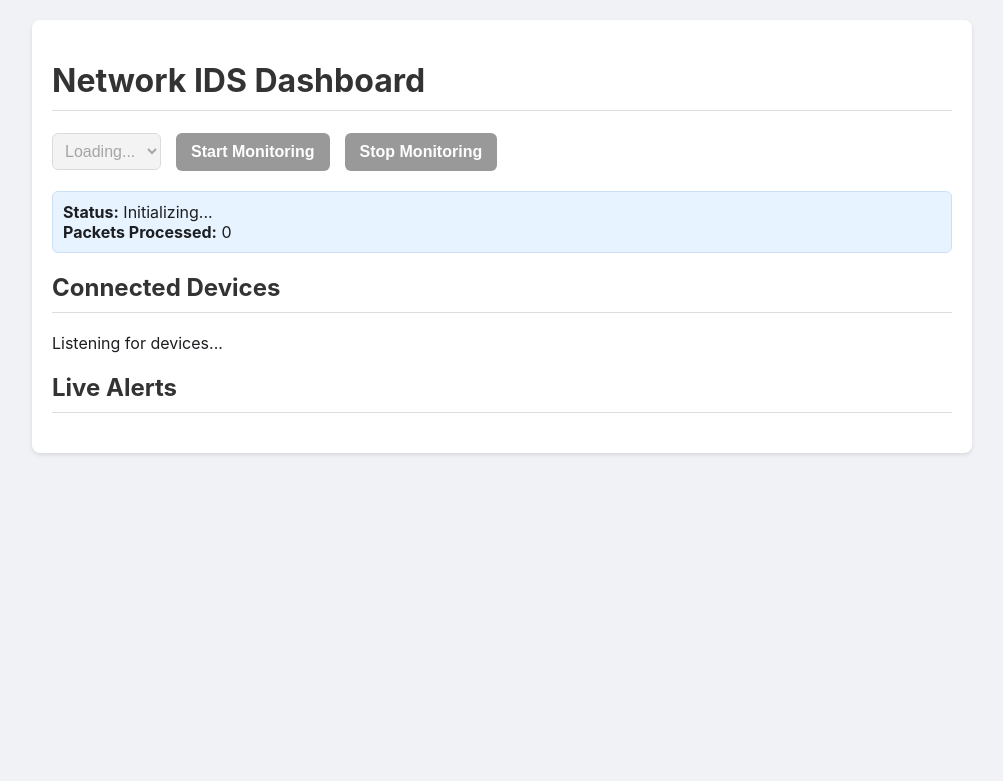
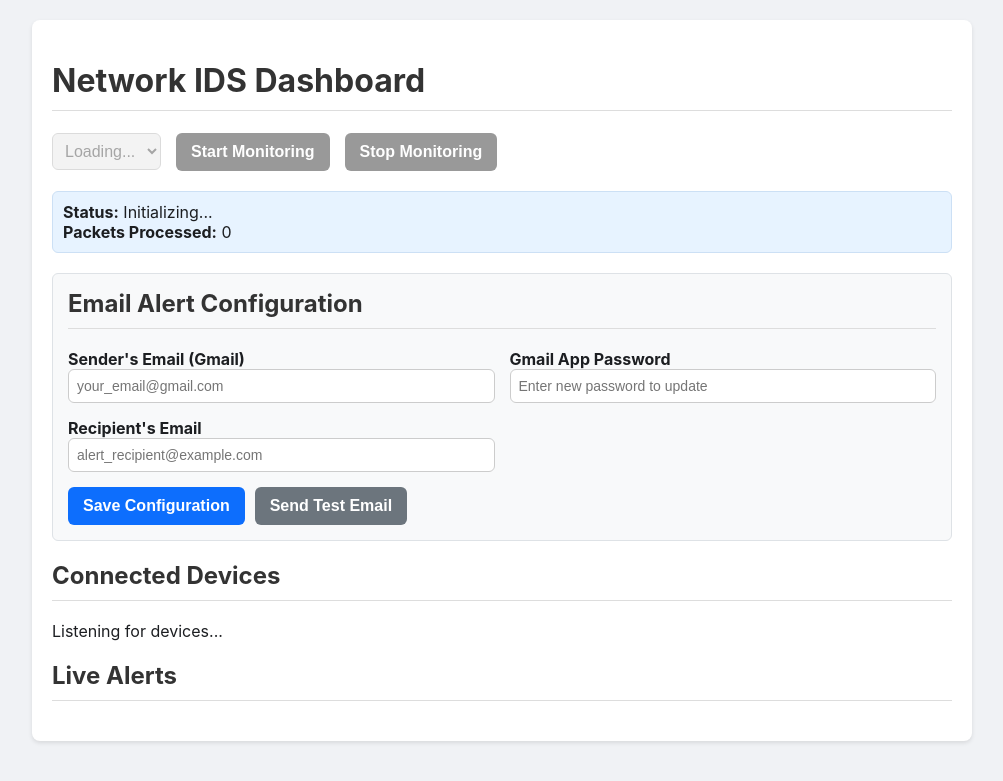
Before and after one commit to yjw2807/IoT-IDS-With-Deep-Learning, a Flask app: page / in a window 1280 px wide. Shown: the top 781 px of the page, without its empty margins (138-1141 px from the left). Run offline with Flask 3, Linux system fonts and the light colour scheme; parts of the project's set-up code (start-up, migrations or seed data) failed here and were passed over; some libraries are stand-ins or nearby versions.

Commit message:
Add files via upload

```diff
--- a/Final FYP/templates/index.html
+++ b/Final FYP/templates/index.html
@@ -15,6 +15,14 @@
         #stopButton { background-color: #fa3e3e; }
         #startButton:disabled, #stopButton:disabled { background-color: #999; cursor: not-allowed; }
         .status { margin-top: 20px; padding: 10px; border-radius: 6px; background-color: #e7f3ff; border: 1px solid #cce0f5; }
+        .email-config { margin-top: 20px; padding: 15px; border-radius: 6px; background-color: #f8f9fa; border: 1px solid #dee2e6; }
+        .email-config h2 { margin-top: 0; }
+        .email-config-grid { display: grid; grid-template-columns: 1fr 1fr; gap: 15px; }
+        .email-config-grid label { font-weight: bold; }
+        .email-config-grid input { width: 100%; padding: 8px; font-size: 14px; border-radius: 6px; border: 1px solid #ccc; box-sizing: border-box; }
+        #saveEmailConfigButton { background-color: #0d6efd; }
+        #sendTestEmailButton { background-color: #6c757d; }
+        .email-buttons { display: flex; gap: 10px; grid-column: span 2; }
         #log-container, #hotspot-clients-container { margin-top: 20px; }
         .log-entry, .client-entry { padding: 10px; border-radius: 6px; margin-bottom: 10px; font-family: "Courier New", Courier, monospace; word-wrap: break-word; }
         .log-entry.normal { background-color: #e6f7ec; border: 1px solid #b7e4c7; }
@@ -37,6 +45,28 @@
         <div class="status">
             <strong>Status:</strong> <span id="statusText">Initializing...</span><br>
             <strong>Packets Processed:</strong> <span id="packetCount">0</span>
+        </div>
+
+        <div class="email-config">
+            <h2>Email Alert Configuration</h2>
+            <div class="email-config-grid">
+                <div>
+                    <label for="senderEmail">Sender's Email (Gmail)</label>
+                    <input type="email" id="senderEmail" placeholder="your_email@gmail.com">
+                </div>
+                <div>
+                    <label for="senderPassword">Gmail App Password</label>
+                    <input type="password" id="senderPassword" placeholder="Enter new password to update">
+                </div>
+                <div>
+                    <label for="recipientEmail">Recipient's Email</label>
+                    <input type="email" id="recipientEmail" placeholder="alert_recipient@example.com">
+                </div>
+                <div class="email-buttons">
+                    <button id="saveEmailConfigButton" class="btn">Save Configuration</button>
+                    <button id="sendTestEmailButton" class="btn">Send Test Email</button>
+                </div>
+            </div>
         </div>
 
         <div id="hotspot-clients-container">
@@ -64,6 +94,11 @@
             const packetCount = document.getElementById('packetCount');
                         const clientList = document.getElementById('client-list');
                         const logs = document.getElementById('logs');
+                        const senderEmail = document.getElementById('senderEmail');
+                        const senderPassword = document.getElementById('senderPassword');
+                        const recipientEmail = document.getElementById('recipientEmail');
+                        const saveEmailConfigButton = document.getElementById('saveEmailConfigButton');
+                        const sendTestEmailButton = document.getElementById('sendTestEmailButton');
 
                         // --- Initial State ---
                         stopButton.disabled = true;
@@ -73,6 +108,7 @@
                             console.log('Connected to server.');
                             statusText.textContent = 'Connected. Fetching interfaces...';
                             socket.emit('get_interfaces');
+                            socket.emit('get_email_config'); // Get email config on connect
                         });
 
                         socket.on('disconnect', () => {
@@ -154,20 +190,74 @@
                             logs.insertBefore(logEntry, logs.firstChild);
                         });
 
-            // --- UI Event Listeners ---
-            startButton.addEventListener('click', () => {
-                const selectedInterface = interfaceSelector.value;
-                if (selectedInterface) {
-                    console.log(`Requesting to start sniffing on ${selectedInterface}`);
-                    socket.emit('start_sniffing', { interface: selectedInterface });
+                        socket.on('email_config_update', (config) => {
+                            console.log('Received email config:', config);
+                            senderEmail.value = config.sender_email || '';
+                            recipientEmail.value = config.recipient_email || '';
+                            if (config.password) {
+                                senderPassword.placeholder = "Password is set. Enter new password to change.";
+                            } else {
+                                senderPassword.placeholder = "Enter new password to update";
                             }
                         });
 
+                                    // --- UI Event Listeners ---
+
+                                    startButton.addEventListener('click', () => {
+
+                                        const selectedInterface = interfaceSelector.value;
+
+                                        if (selectedInterface) {
+
+                                            console.log(`Requesting to start sniffing on ${selectedInterface}`);
+
+                                            socket.emit('start_sniffing', { interface: selectedInterface });
+
+                                        }
+
+                                    });
+
+
+
                                     stopButton.addEventListener('click', () => {
+
                                         console.log('Requesting to stop sniffing.');
+
                                         socket.emit('stop_sniffing');
+
                                     });
+
+
+
+                                    saveEmailConfigButton.addEventListener('click', () => {
+
+                                        const config = {
+
+                                            sender_email: senderEmail.value,
+
+                                            password: senderPassword.value,
+
+                                            recipient_email: recipientEmail.value
+
+                                        };
+
+                                        console.log('Sending email config to server:', config);
+
+                                        socket.emit('update_email_config', config);
+
+                                        senderPassword.value = ''; // Clear password field for security
+
                                     });
+
+
+
+                                    sendTestEmailButton.addEventListener('click', () => {
+
+                                        console.log('Requesting to send a test email.');
+
+                                        socket.emit('send_test_email');
+
+                                    });        });
     </script>
 </body>
 </html>
```
Lines whose indentation alone changed are shown as unchanged.
